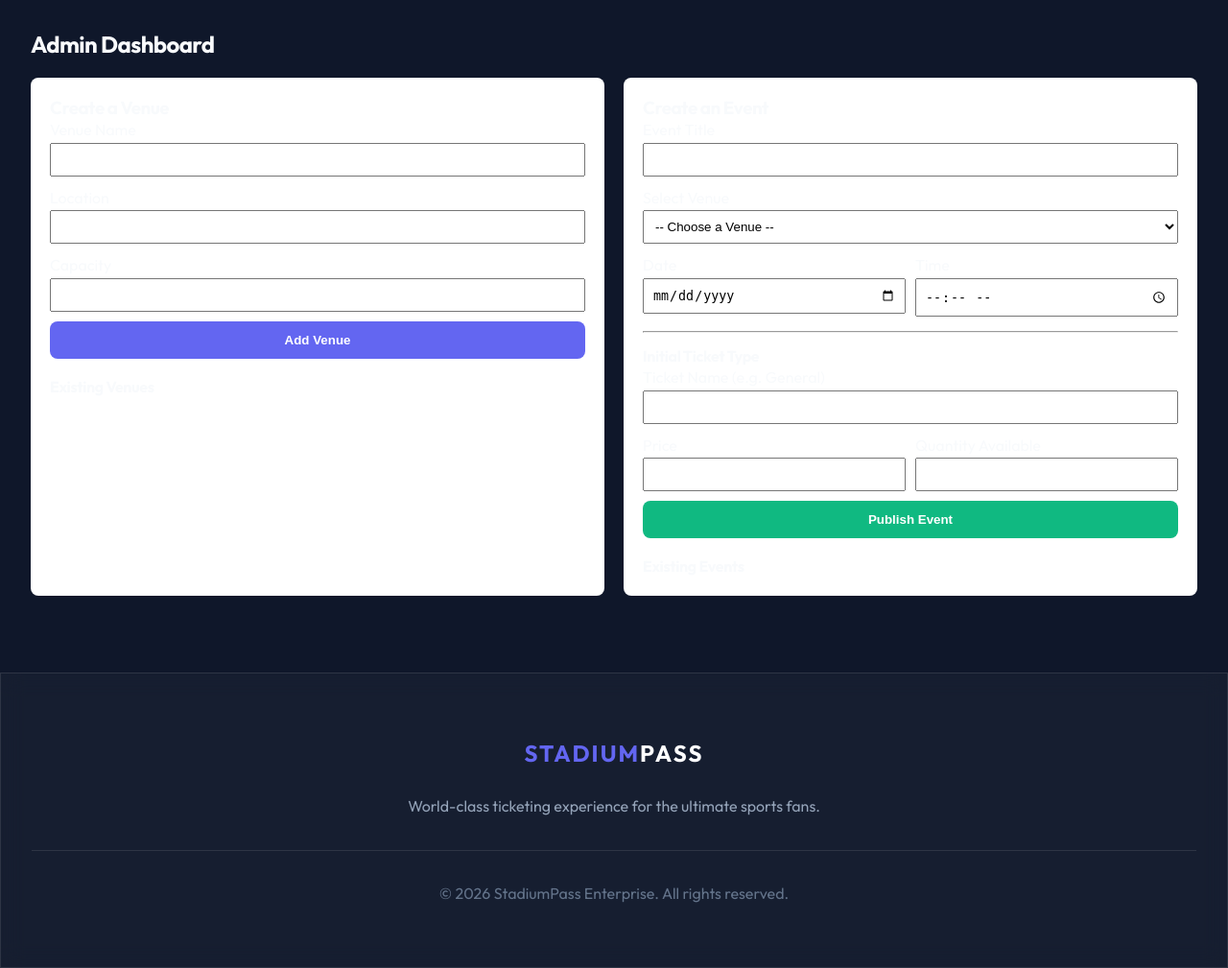
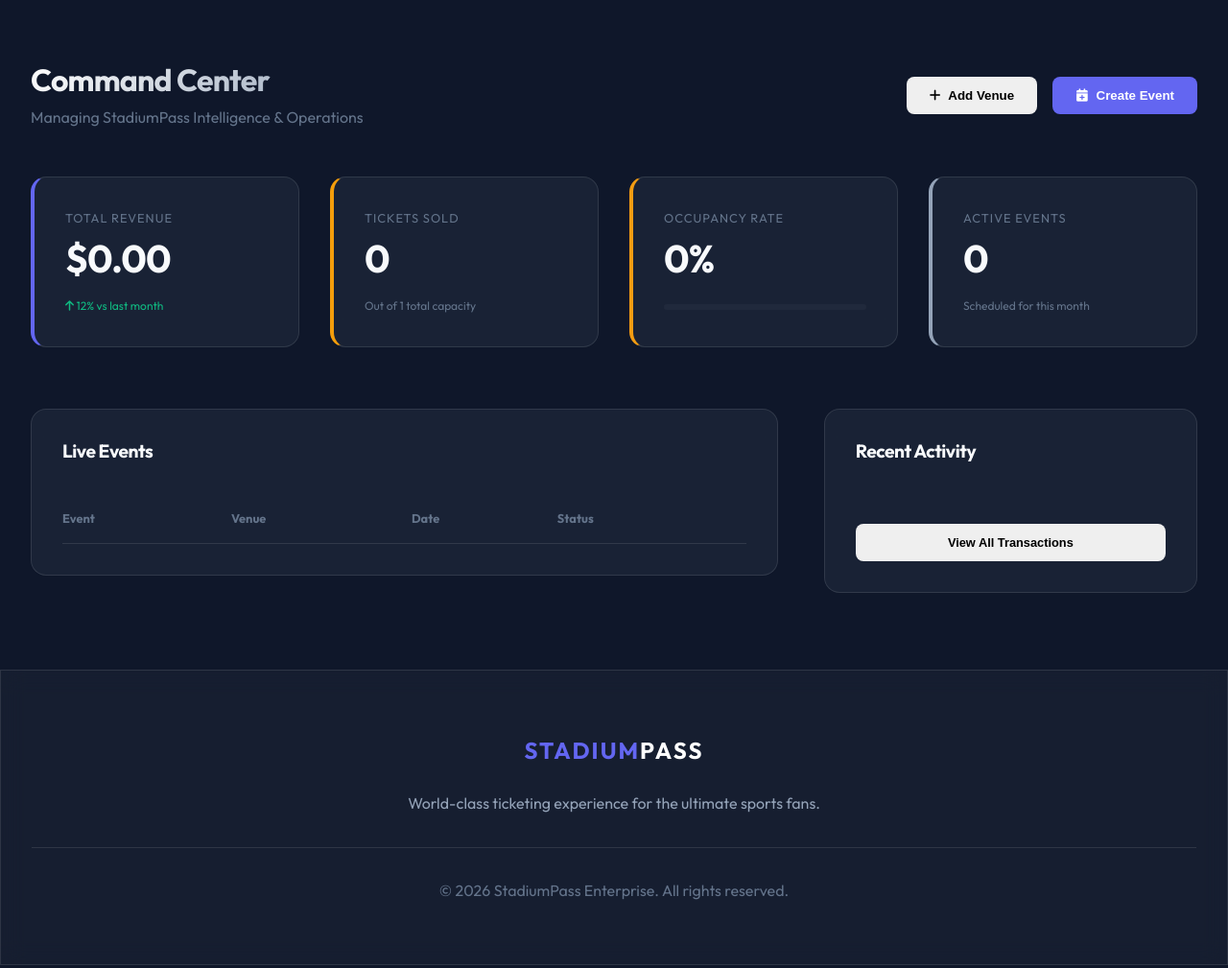
Before and after one commit to sumeya2419/stadium-ticket, a PHP site: page /admin/dashboard in a window 1280 px wide. Shown: the part 80-1089 px from the top of the page at 96% size. Run offline with PHP 8.4, Linux system fonts and the light colour scheme; the visitor is signed in with stand-in values (Sample User, id 1); data comes from the database, SQL or seed files in the repository; data that the repository does not hold is empty.

Commit message:
ui(admin-dashboard): overhaul admin dashboard with premium KPI cards, activity feed, and glassmorphic modals

```diff
--- a/views/admin/dashboard.php
+++ b/views/admin/dashboard.php
@@ -1,105 +1,171 @@
-<div class="admin-dashboard">
-    <h2>Admin Dashboard</h2>
+<div class="admin-dashboard" style="padding-top: 2rem;">
+    <div style="display: flex; justify-content: space-between; align-items: center; margin-bottom: 3rem;">
+        <div>
+            <h1 class="gradient-text">Command Center</h1>
+            <p style="color: var(--text-muted); margin-top: 0.5rem;">Managing StadiumPass Intelligence & Operations</p>
+        </div>
+        <div style="display: flex; gap: 1rem;">
+            <button class="btn btn-secondary" onclick="document.getElementById('modal-venue').style.display='flex'">
+                <i class="fa-solid fa-plus"></i> Add Venue
+            </button>
+            <button class="btn btn-primary" onclick="document.getElementById('modal-event').style.display='flex'">
+                <i class="fa-solid fa-calendar-plus"></i> Create Event
+            </button>
+        </div>
+    </div>
 
-    <?php if (isset($_SESSION['success'])): ?>
-        <div style="background:#d4edda; color:#155724; padding:10px; margin-bottom:20px; border-radius:4px;">
-            <?php echo $_SESSION['success']; unset($_SESSION['success']); ?>
+    <!-- KPI Section -->
+    <div style="display: grid; grid-template-columns: repeat(auto-fit, minmax(240px, 1fr)); gap: 2rem; margin-bottom: 4rem;">
+        <div class="glass-card" style="padding: 2rem; border-left: 4px solid var(--primary);">
+            <p style="font-size: 0.8rem; color: var(--text-muted); text-transform: uppercase; letter-spacing: 1px;">Total Revenue</p>
+            <h2 style="font-size: 2.5rem; margin-top: 0.5rem;">$<?php echo number_format($stats['total_revenue'], 2); ?></h2>
+            <p style="font-size: 0.75rem; color: var(--success); margin-top: 1rem;"><i class="fa-solid fa-arrow-up"></i> 12% vs last month</p>
         </div>
-    <?php endif; ?>
+        <div class="glass-card" style="padding: 2rem; border-left: 4px solid var(--accent);">
+            <p style="font-size: 0.8rem; color: var(--text-muted); text-transform: uppercase; letter-spacing: 1px;">Tickets Sold</p>
+            <h2 style="font-size: 2.5rem; margin-top: 0.5rem;"><?php echo $stats['tickets_sold']; ?></h2>
+            <p style="font-size: 0.75rem; color: var(--text-muted); margin-top: 1rem;">Out of <?php echo $stats['total_capacity']; ?> total capacity</p>
+        </div>
+        <div class="glass-card" style="padding: 2rem; border-left: 4px solid #f39c12;">
+            <p style="font-size: 0.8rem; color: var(--text-muted); text-transform: uppercase; letter-spacing: 1px;">Occupancy Rate</p>
+            <?php
+                $rate = ($stats['total_capacity'] > 0) ? ($stats['tickets_sold'] / $stats['total_capacity']) * 100 : 0;
+            ?>
+            <h2 style="font-size: 2.5rem; margin-top: 0.5rem;"><?php echo round($rate, 1); ?>%</h2>
+            <div style="width: 100%; height: 6px; background: var(--bg-glass); border-radius: 3px; margin-top: 1.5rem;">
+                <div style="width: <?php echo $rate; ?>%; height: 100%; background: #f39c12; border-radius: 3px;"></div>
+            </div>
+        </div>
+        <div class="glass-card" style="padding: 2rem; border-left: 4px solid var(--text-secondary);">
+            <p style="font-size: 0.8rem; color: var(--text-muted); text-transform: uppercase; letter-spacing: 1px;">Active Events</p>
+            <h2 style="font-size: 2.5rem; margin-top: 0.5rem;"><?php echo $stats['active_events']; ?></h2>
+            <p style="font-size: 0.75rem; color: var(--text-muted); margin-top: 1rem;">Scheduled for this month</p>
+        </div>
+    </div>
 
-    <?php if (isset($_SESSION['error'])): ?>
-        <div style="background:#f8d7da; color:#721c24; padding:10px; margin-bottom:20px; border-radius:4px;">
-            <?php echo $_SESSION['error']; unset($_SESSION['error']); ?>
-        </div>
-    <?php endif; ?>
-
-    <div style="display: flex; gap: 20px; margin-top: 20px;">
-        <!-- VENUE MANAGEMENT -->
-        <div style="flex: 1; background: #fff; padding: 20px; border-radius: 8px; box-shadow: var(--card-shadow);">
-            <h3>Create a Venue</h3>
-            <form action="/admin/venue/create" method="POST">
-                <div style="margin-bottom: 10px;">
-                    <label>Venue Name</label>
-                    <input type="text" name="name" required style="width: 100%; padding: 8px;">
-                </div>
-                <div style="margin-bottom: 10px;">
-                    <label>Location</label>
-                    <input type="text" name="location" required style="width: 100%; padding: 8px;">
-                </div>
-                <div style="margin-bottom: 10px;">
-                    <label>Capacity</label>
-                    <input type="number" name="capacity" required style="width: 100%; padding: 8px;">
-                </div>
-                <button type="submit" class="btn btn-primary" style="width: 100%;">Add Venue</button>
-            </form>
-
-            <h4 style="margin-top: 20px;">Existing Venues</h4>
-            <ul style="list-style: none; padding: 0;">
-                <?php foreach ($venues as $v): ?>
-                    <li style="padding: 10px; border-bottom: 1px solid var(--border);">
-                        <strong><?php echo htmlspecialchars($v['name']); ?></strong> (<?php echo htmlspecialchars($v['location']); ?>) - Capacity: <?php echo $v['capacity']; ?>
-                    </li>
-                <?php endforeach; ?>
-            </ul>
+    <div style="display: grid; grid-template-columns: 2fr 1fr; gap: 3rem;">
+        <!-- Left: Event Management -->
+        <div>
+            <div class="glass-card" style="padding: 2rem;">
+                <h3 style="margin-bottom: 2rem; font-size: 1.2rem;">Live Events</h3>
+                <table style="width: 100%; border-collapse: collapse;">
+                    <thead>
+                        <tr style="text-align: left; border-bottom: 1px solid var(--border);">
+                            <th style="padding: 1rem 0; font-size: 0.8rem; color: var(--text-muted);">Event</th>
+                            <th style="padding: 1rem 0; font-size: 0.8rem; color: var(--text-muted);">Venue</th>
+                            <th style="padding: 1rem 0; font-size: 0.8rem; color: var(--text-muted);">Date</th>
+                            <th style="padding: 1rem 0; font-size: 0.8rem; color: var(--text-muted);">Status</th>
+                        </tr>
+                    </thead>
+                    <tbody>
+                        <?php foreach($events as $event): ?>
+                        <tr style="border-bottom: 1px solid var(--bg-glass);">
+                            <td style="padding: 1.5rem 0; font-weight: 600;"><?php echo Security::clean($event['title']); ?></td>
+                            <td style="padding: 1.5rem 0; color: var(--text-secondary); font-size: 0.9rem;"><?php echo Security::clean($event['venue_name']); ?></td>
+                            <td style="padding: 1.5rem 0; color: var(--text-secondary); font-size: 0.9rem;"><?php echo $event['event_date']; ?></td>
+                            <td style="padding: 1.5rem 0;">
+                                <span class="badge" style="background: <?php echo $event['status'] == 'scheduled' ? 'var(--success)' : 'var(--text-muted)'; ?>; font-size: 0.65rem;">
+                                    <?php echo strtoupper($event['status']); ?>
+                                </span>
+                            </td>
+                        </tr>
+                        <?php endforeach; ?>
+                    </tbody>
+                </table>
+            </div>
         </div>
 
-        <!-- EVENT MANAGEMENT -->
-        <div style="flex: 1; background: #fff; padding: 20px; border-radius: 8px; box-shadow: var(--card-shadow);">
-            <h3>Create an Event</h3>
-            <form action="/admin/event/create" method="POST">
-                <div style="margin-bottom: 10px;">
-                    <label>Event Title</label>
-                    <input type="text" name="title" required style="width: 100%; padding: 8px;">
+        <!-- Right: Activity Feed -->
+        <div>
+            <div class="glass-card" style="padding: 2rem;">
+                <h3 style="margin-bottom: 2rem; font-size: 1.2rem;">Recent Activity</h3>
+                <div style="display: flex; flex-direction: column; gap: 1.5rem;">
+                    <?php foreach($activities as $activity): ?>
+                    <div style="display: flex; gap: 1rem; align-items: flex-start; padding-bottom: 1.5rem; border-bottom: 1px solid var(--bg-glass);">
+                        <div style="width: 40px; height: 40px; border-radius: 50%; background: var(--primary); display: flex; align-items: center; justify-content: center; flex-shrink: 0; opacity: 0.8;">
+                            <i class="fa-solid <?php echo $activity['status'] == 'paid' ? 'fa-cart-shopping' : 'fa-clock'; ?>" style="font-size: 0.9rem;"></i>
+                        </div>
+                        <div>
+                            <p style="font-size: 0.85rem; font-weight: 600;">
+                                <?php echo Security::clean($activity['user_name']); ?>
+                                <span style="font-weight: 400; color: var(--text-muted);">purchased ticket for</span>
+                                <?php echo Security::clean($activity['event_title']); ?>
+                            </p>
+                            <p style="font-size: 0.75rem; color: var(--text-muted); margin-top: 0.3rem;">
+                                $<?php echo number_format($activity['total_amount'], 2); ?> • <?php echo date('H:i', strtotime($activity['created_at'])); ?>
+                            </p>
+                        </div>
+                    </div>
+                    <?php endforeach; ?>
                 </div>
-                <div style="margin-bottom: 10px;">
-                    <label>Select Venue</label>
-                    <select name="venue_id" required style="width: 100%; padding: 8px;">
-                        <option value="">-- Choose a Venue --</option>
-                        <?php foreach ($venues as $v): ?>
-                            <option value="<?php echo $v['id']; ?>"><?php echo htmlspecialchars($v['name']); ?></option>
-                        <?php endforeach; ?>
-                    </select>
-                </div>
-                <div style="display: flex; gap: 10px; margin-bottom: 10px;">
-                    <div style="flex: 1;">
-                        <label>Date</label>
-                        <input type="date" name="event_date" required style="width: 100%; padding: 8px;">
-                    </div>
-                    <div style="flex: 1;">
-                        <label>Time</label>
-                        <input type="time" name="start_time" required style="width: 100%; padding: 8px;">
-                    </div>
-                </div>
-
-                <hr style="margin: 15px 0;">
-                <h4>Initial Ticket Type</h4>
-                <div style="margin-bottom: 10px;">
-                    <label>Ticket Name (e.g. General)</label>
-                    <input type="text" name="ticket_name" required style="width: 100%; padding: 8px;">
-                </div>
-                <div style="display: flex; gap: 10px; margin-bottom: 10px;">
-                    <div style="flex: 1;">
-                        <label>Price</label>
-                        <input type="number" step="0.01" name="ticket_price" required style="width: 100%; padding: 8px;">
-                    </div>
-                    <div style="flex: 1;">
-                        <label>Quantity Available</label>
-                        <input type="number" name="ticket_quantity" required style="width: 100%; padding: 8px;">
-                    </div>
-                </div>
-
-                <button type="submit" class="btn btn-primary" style="width: 100%; background: var(--success);">Publish Event</button>
-            </form>
-
-             <h4 style="margin-top: 20px;">Existing Events</h4>
-            <ul style="list-style: none; padding: 0;">
-                <?php foreach ($events as $e): ?>
-                    <li style="padding: 10px; border-bottom: 1px solid var(--border);">
-                        <strong><?php echo htmlspecialchars($e['title']); ?></strong><br>
-                        <small><?php echo $e['event_date'] . ' ' . $e['start_time']; ?> | Venue: <?php echo htmlspecialchars($e['venue_name']); ?></small>
-                    </li>
-                <?php endforeach; ?>
-            </ul>
+                <button class="btn btn-secondary" style="width: 100%; margin-top: 2rem; font-size: 0.8rem;">View All Transactions</button>
+            </div>
         </div>
     </div>
 </div>
+
+<!-- Simple Modals (Internal CSS/JS for brevity) -->
+<style>
+.modal { position: fixed; top: 0; left: 0; width: 100%; height: 100%; background: rgba(0,0,0,0.8); display: none; align-items: center; justify-content: center; z-index: 1000; backdrop-filter: blur(10px); }
+.modal-content { background: var(--bg-dark); border: 1px solid var(--border); padding: 3rem; border-radius: var(--radius-lg); width: 100%; max-width: 500px; }
+.form-input { width: 100%; padding: 1rem; background: var(--bg-glass); border: 1px solid var(--border); border-radius: var(--radius-sm); color: white; margin-bottom: 1.5rem; }
+</style>
+
+<!-- Add Venue Modal -->
+<div id="modal-venue" class="modal">
+    <div class="modal-content glass">
+        <h2 class="gradient-text" style="margin-bottom: 2rem;">New Venue</h2>
+        <form action="/admin/venue/create" method="POST">
+            <input type="hidden" name="csrf_token" value="<?php echo \App\Core\Security::generateCsrfToken(); ?>">
+            <input type="text" name="name" placeholder="Venue Name" class="form-input" required>
+            <input type="text" name="location" placeholder="Location" class="form-input" required>
+            <input type="number" name="capacity" placeholder="Total Capacity" class="form-input" required>
+            <div style="display: flex; gap: 1rem; margin-top: 1rem;">
+                <button type="submit" class="btn btn-primary" style="flex: 1;">Create Venue</button>
+                <button type="button" class="btn btn-secondary" onclick="this.closest('.modal').style.display='none'">Cancel</button>
+            </div>
+        </form>
+    </div>
+</div>
+
+<!-- Create Event Modal -->
+<div id="modal-event" class="modal">
+    <div class="modal-content glass">
+        <h2 class="gradient-text" style="margin-bottom: 2rem;">Create Event</h2>
+        <form action="/admin/event/create" method="POST">
+            <input type="hidden" name="csrf_token" value="<?php echo \App\Core\Security::generateCsrfToken(); ?>">
+            <label style="font-size: 0.8rem; color: var(--text-muted);">Event Title</label>
+            <input type="text" name="title" class="form-input" required>
+
+            <label style="font-size: 0.8rem; color: var(--text-muted);">Select Venue</label>
+            <select name="venue_id" class="form-input" required>
+                <?php foreach($venues as $v): ?>
+                    <option value="<?php echo $v['id']; ?>"><?php echo Security::clean($v['name']); ?></option>
+                <?php endforeach; ?>
+            </select>
+
+            <div style="display: grid; grid-template-columns: 1fr 1fr; gap: 1rem;">
+                <div>
+                    <label style="font-size: 0.8rem; color: var(--text-muted);">Date</label>
+                    <input type="date" name="event_date" class="form-input" required>
+                </div>
+                <div>
+                    <label style="font-size: 0.8rem; color: var(--text-muted);">Time</label>
+                    <input type="time" name="start_time" class="form-input" required>
+                </div>
+            </div>
+
+            <h4 style="margin: 1rem 0; font-size: 0.9rem; opacity: 0.8;">Initial Ticket Category</h4>
+            <div style="display: grid; grid-template-columns: 2fr 1fr; gap: 1rem;">
+                <input type="text" name="ticket_name" placeholder="VIP / General" class="form-input">
+                <input type="number" name="ticket_price" placeholder="Price" class="form-input">
+            </div>
+            <input type="number" name="ticket_quantity" placeholder="Quantity Available" class="form-input">
+
+            <div style="display: flex; gap: 1rem; margin-top: 1rem;">
+                <button type="submit" class="btn btn-primary" style="flex: 1;">Schedule Event</button>
+                <button type="button" class="btn btn-secondary" onclick="this.closest('.modal').style.display='none'">Cancel</button>
+            </div>
+        </form>
+    </div>
+</div>
```
